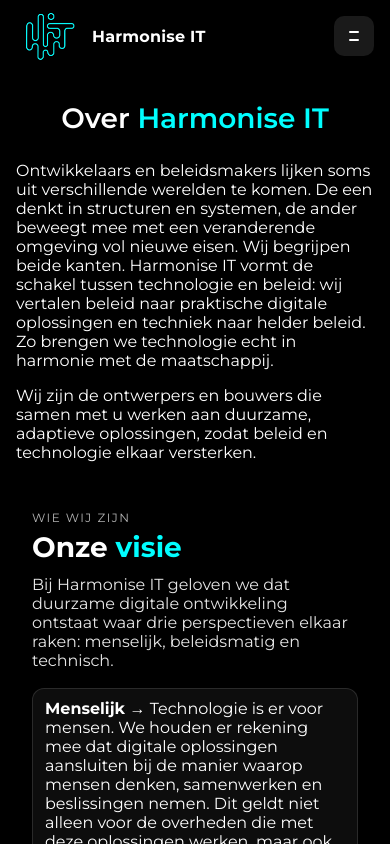
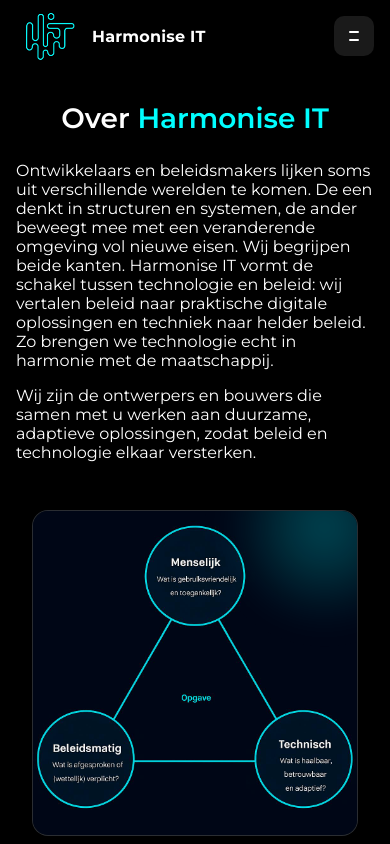
Before and after one commit to Harmonise-IT/website, a Next.js app: page /wie-wij-zijn in a window 390 px wide. Shown: the top 844 px of the page. Built offline with nearby package versions, Linux system fonts and the light colour scheme.

Commit message:
Add force show mobile option for triangle

```diff
--- a/src/app/components/ContentBlock.module.scss
+++ b/src/app/components/ContentBlock.module.scss
@@ -54,6 +54,9 @@
   }
   .visual {
     display: none;
+  }
+  .visual.showMobile {
+    display: block;
   }
 }
 
--- a/src/app/components/ContentBlock.tsx
+++ b/src/app/components/ContentBlock.tsx
@@ -52,6 +52,7 @@ export type ContentBlockProps = {
 
     media?: MediaVideo | MediaImage | MediaNode
     mediaSide?: 'left' | 'right'   // default 'right'
+    forceShowMediaOnMobile?: boolean
 }
 
 export default function ContentBlock({
@@ -68,6 +69,7 @@ export default function ContentBlock({
                                          badges = [],
                                          media,
                                          mediaSide = 'right',
+                                         forceShowMediaOnMobile = false,
                                      }: ContentBlockProps) {
     const sectionRef = useRef<HTMLElement>(null)
     const videoRef = useRef<HTMLVideoElement>(null)
@@ -75,7 +77,7 @@ export default function ContentBlock({
 
     useEffect(() => {
         const el = sectionRef.current
-        if (!el) return
+        if (! el) return
         const io = new IntersectionObserver(
             ([entry]) => {
                 if (entry.isIntersecting) {
@@ -90,11 +92,12 @@ export default function ContentBlock({
     }, [])
 
     useEffect(() => {
-        if (!inView) return
+        if (! inView) return
         if (media && media.kind === 'video') {
             const auto = media.autoPlayInView ?? true
             if (auto && videoRef.current) {
-                videoRef.current.play().catch(() => {})
+                videoRef.current.play().catch(() => {
+                })
             }
         }
     }, [inView, media])
@@ -124,19 +127,19 @@ export default function ContentBlock({
 
                         {lead && <p className={styles.lead}>{lead}</p>}
 
-                        {!!points?.length && (
+                        {!! points?.length && (
                             <ul className={styles.points}>
                                 {points.map((p, i) => (
                                     <li key={i} style={{ transitionDelay: inView ? `${60 * (i + 1)}ms` : undefined }}>
-                                        {typeof p === 'string' ? <span dangerouslySetInnerHTML={{ __html: p }} /> : p}
+                                        {typeof p === 'string' ? <span dangerouslySetInnerHTML={{ __html: p }}/> : p}
                                     </li>
                                 ))}
                             </ul>
                         )}
 
-                        {!!afterPoints && <p className={styles.afterPoints}>{afterPoints}</p>}
+                        {!! afterPoints && <p className={styles.afterPoints}>{afterPoints}</p>}
 
-                        {!!ctas?.length && (
+                        {!! ctas?.length && (
                             <div className={styles.ctas}>
                                 {ctas.map((c, i) => (
                                     <a
@@ -156,7 +159,7 @@ export default function ContentBlock({
                             </div>
                         )}
 
-                        {!!badges?.length && (
+                        {!! badges?.length && (
                             <div className={styles.badges}>
                                 {badges.map((b, i) => (
                                     <span key={i}>{b}</span>
@@ -167,7 +170,12 @@ export default function ContentBlock({
 
                     {/* Media column */}
                     {media && (
-                        <div className={[styles.visual, inView ? styles.in : ''].join(' ')}>
+                        <div
+                            className={[
+                                styles.visual,
+                                inView ? styles.in : '',
+                                forceShowMediaOnMobile ? styles.showMobile : '',
+                            ].join(' ')}>
                             <div className={styles.frame}>
                                 {media.kind === 'video' && (
                                     <video
@@ -196,7 +204,7 @@ export default function ContentBlock({
 
                                 {media.kind === 'node' && media.node}
 
-                                <div className={styles.glow} aria-hidden />
+                                <div className={styles.glow} aria-hidden/>
                             </div>
                         </div>
                     )}
--- a/src/app/wie-wij-zijn/page.tsx
+++ b/src/app/wie-wij-zijn/page.tsx
@@ -44,6 +44,7 @@ export default function WieWijZijnPage() {
                         width: 256,
                         height: 256,
                     }}
+                    forceShowMediaOnMobile={true}
                     mediaSide="left"
                 />
 
```
